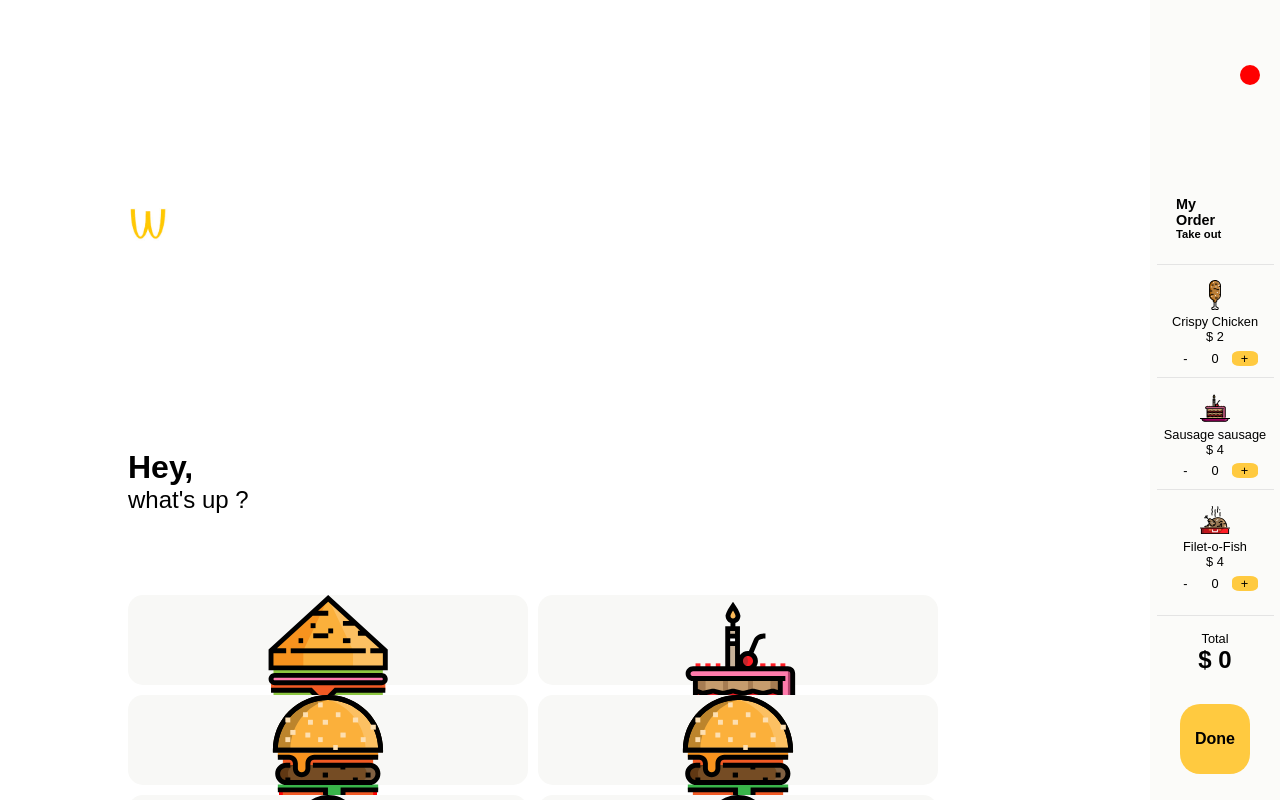
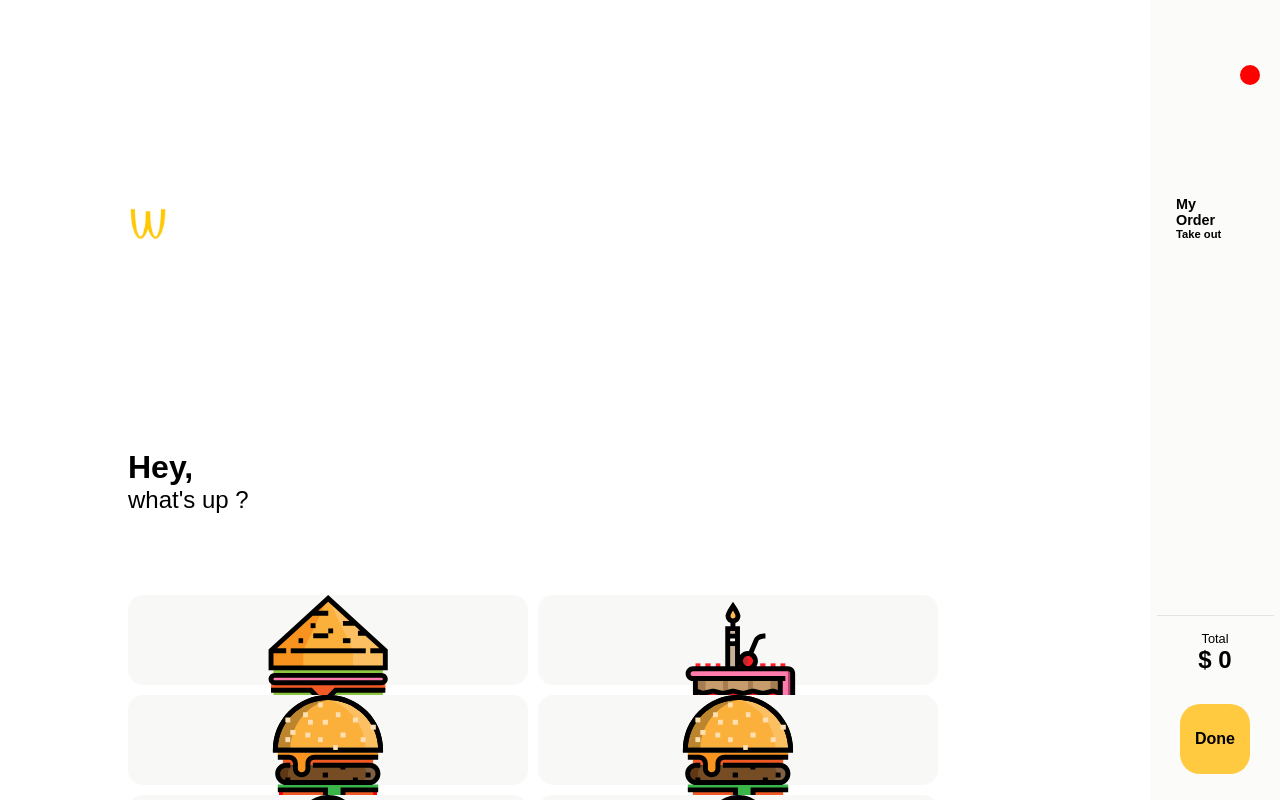
Before and after one commit to Paul-D-Dev/Wacdonald, an Angular app: page / in a window 1280 px wide. Shown: the top 800 px of the page. Built offline with nearby package versions, Linux system fonts and the light colour scheme.

Commit message:
add product to cart

```diff
--- a/src/app/app.component.ts
+++ b/src/app/app.component.ts
@@ -7,4 +7,6 @@ import { Component } from '@angular/core';
 })
 export class AppComponent {
   title = 'wacdonald';
+
+
 }
--- a/src/app/components/card-product/card-product.component.html
+++ b/src/app/components/card-product/card-product.component.html
@@ -1,6 +1,6 @@
 <h1>Popular</h1>
 <div class="grid-products">
-  <div class="product" *ngFor="let product of products">
+  <div class="product" *ngFor="let product of products" (click)=addProductToCart(product)>
     <img [src]="'../../../assets/icons/' + product.icon" alt="food">
     <p>{{product.name}}</p>
     <p class="price">$ {{product.price}}</p>
--- a/src/app/components/card-product/card-product.component.ts
+++ b/src/app/components/card-product/card-product.component.ts
@@ -1,5 +1,6 @@
+import { CartService } from './../../services/cart.service';
 import { ProductsService } from './../../services/products.service';
-import { Component, OnInit } from '@angular/core';
+import { Component, OnInit, Output, EventEmitter } from '@angular/core';
 import { Food } from 'src/app/models/food';
 
 @Component({
@@ -9,11 +10,16 @@ import { Food } from 'src/app/models/food';
 })
 export class CardProductComponent implements OnInit {
 
+  add: Food;
   products: Food[];
-  constructor(private productsService: ProductsService) { }
+  constructor(private productsService: ProductsService,
+              private cartService: CartService) { }
 
   ngOnInit() {
     this.products = this.productsService.filterProducts();
   }
 
+  addProductToCart(product) {
+    this.cartService.cart.push({...product});
+  }
 }
--- a/src/app/components/cart/cart.component.html
+++ b/src/app/components/cart/cart.component.html
@@ -1,4 +1,4 @@
-<div class="cart" *ngFor="let item of cart">
+<!-- <div class="cart" *ngFor="let item of cart">
   <img [src]="'../../../assets/icons/' + item.icon" alt="icon {{item.name}}">
   <ul>
     <li>{{item.name}} </li>
@@ -9,4 +9,4 @@
     <p>{{count}}</p>
     <button class="add" (click)="addProduct()">+</button>
   </div>
-</div>
+</div> -->
--- a/src/app/components/sidebar/sidebar.component.ts
+++ b/src/app/components/sidebar/sidebar.component.ts
@@ -1,4 +1,5 @@
-import { Component, OnInit } from '@angular/core';
+import { CartService } from './../../services/cart.service';
+import { Component, OnInit, Input } from '@angular/core';
 import { Food } from 'src/app/models/food';
 
 @Component({
@@ -8,40 +9,12 @@ import { Food } from 'src/app/models/food';
 })
 export class SidebarComponent implements OnInit {
 
-  cart: Food[] = [
-    {
-      id: 10,
-      name: 'Crispy Chicken',
-      promo: null,
-      price: 2,
-      icon: 'chicken-leg.svg',
-      cat: 'menu',
-      number: 0,
-  },
-  {
-      id: 11,
-      name: 'Sausage sausage',
-      promo: null,
-      price: 4,
-      icon: 'birthday-cake.svg',
-      cat: 'product',
-      number: 0,
-  },
-  {
-      id: 12,
-      name: 'Filet-o-Fish',
-      promo: null,
-      price: 4,
-      icon: 'roast-chicken.svg',
-      cat: 'product',
-      number: 0,
-  }
-  ];
+  cart: Food[];
 
-  constructor() { }
+  constructor(private cartService: CartService) { }
 
   ngOnInit() {
-
+    this.cart = this.cartService.cart;
   }
 
   minusProduct(product, i) {
@@ -65,4 +38,5 @@ export class SidebarComponent implements OnInit {
       }
     return `$ ${sum}`;
     }
+
   }
--- /dev/null
+++ b/src/app/services/cart.service.ts
@@ -0,0 +1,10 @@
+import { Injectable } from '@angular/core';
+import { Food } from '../models/food';
+
+@Injectable({
+  providedIn: 'root'
+})
+export class CartService {
+  cart: Food[] = [];
+  constructor() { }
+}
```
Also changed, not shown: 1 other file (tests, documents, lock files or other folders).
